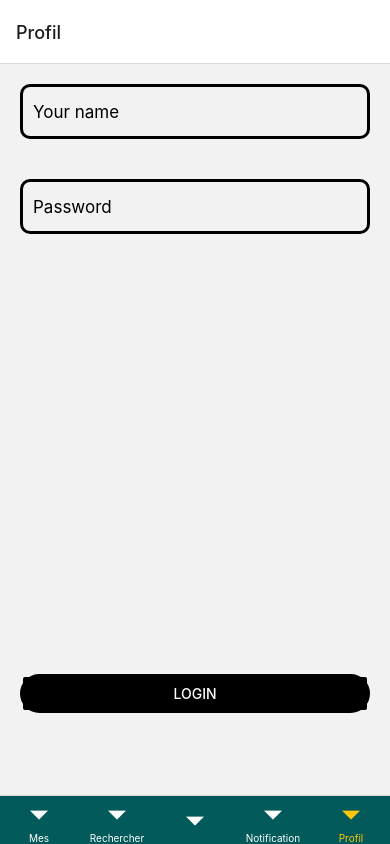
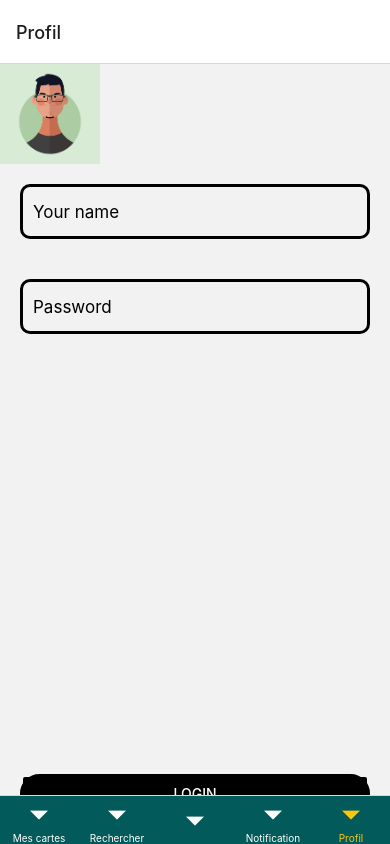
Before and after one commit to Briceuuuh/experimentation_react, a React Native app: screen /Profil in a window 390 px wide. Built offline with nearby package versions, Linux system fonts and the light colour scheme.

Commit message:
add guy to profil

```diff
--- a/App.tsx
+++ b/App.tsx
@@ -38,7 +38,7 @@ const App = () => {
           tabBarInactiveTintColor: '#FFFFFF',
         })}
       >
-        <Tab.Screen name="Mes " component={Card}/>
+        <Tab.Screen name="Mes cartes" component={Card}/>
         <Tab.Screen name="Rechercher" component={Search}/>
         <Tab.Screen name=" " component={Drawer}/>
         <Tab.Screen name="Notification" component={Notif}/>
--- a/screens/page_card.tsx
+++ b/screens/page_card.tsx
@@ -1,12 +1,13 @@
 import * as React from 'react';
-import {View, Text, StyleSheet, Button, TextInput, ScrollView, ImageBackground, Pressable, Alert} from "react-native";
+import {View, Text, StyleSheet, Button, TextInput, ScrollView, Image, ImageBackground, Pressable, Alert} from "react-native";
 import styles from './../style';
+import ImagePicker from 'react-native-image-crop-picker';
 
 const Card = () => {
     return (
       <View style={styles.container}>
         <Text style={styles.input}>
-            Bienvenue sur vos Cartes
+            Bienvenue sur mon carte
         </Text>
       </View>
     );
--- a/screens/page_login.tsx
+++ b/screens/page_login.tsx
@@ -1,10 +1,19 @@
 import * as React from 'react';
-import {View, Text, StyleSheet, Button, TextInput, ScrollView, ImageBackground, Pressable, Alert} from "react-native";
+import {View, Text, StyleSheet, Button, TextInput, Image, ScrollView, ImageBackground, Pressable, Alert} from "react-native";
 import styles from './../style';
+import PhoneInput from 'react-phone-input-2';
 
 const Login = () => {
     return (
       <View style={styles.container}>
+        <Image
+        style={{
+          resizeMode: "contain",
+          height: 100,
+          width: 100,
+        }}
+        source={require("./../me.png")}
+      />
         <TextInput
             style={styles.input}
             placeholder="Your name"
```
Also changed, not shown: package.json (+8 -2 lines), me.png (added), 3 other files (tests, documents, lock files or other folders).
